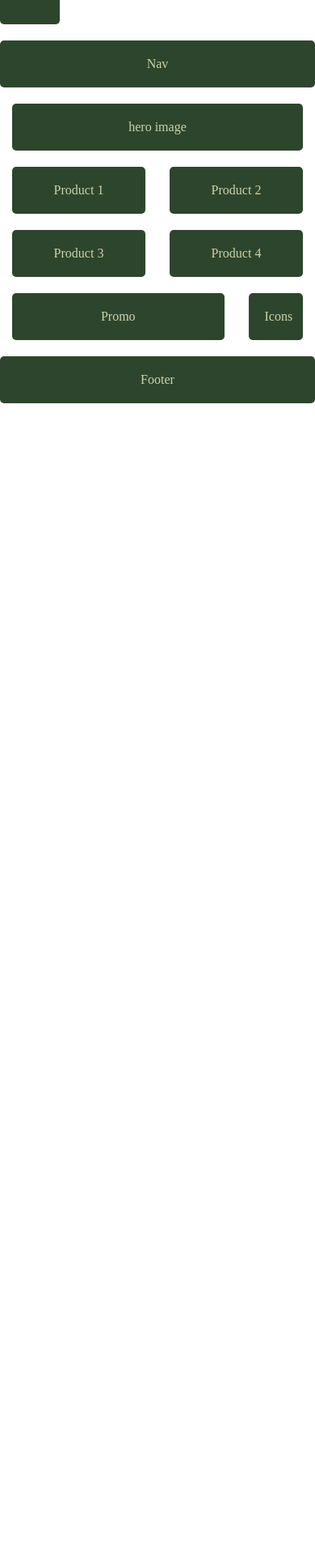
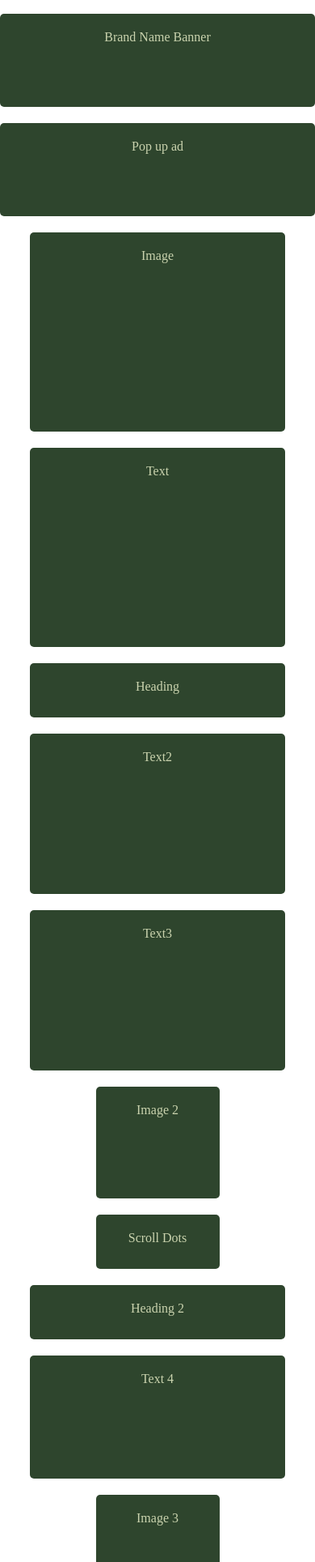
Before and after one commit to jasminechicoine/Chicoine_Jasmine_Project4, a plain HTML site: page index.html in a window 390 px wide. Shown: the part 71-2000 px from the top of the page at 81% size. Before the commit the page ends 844 px from the top, so only its background shows below. Drawn offline with Linux system fonts and the light colour scheme.

Commit message:
finished box layout for mobile size

```diff
--- a/css/grid.css
+++ b/css/grid.css
@@ -54,11 +54,11 @@ body, p, h1, h2, h3, h4, h5 {
  .grid-con {
    display: grid;
    grid-template-columns: repeat(4, minmax(0, 1fr));
-   grid-column-gap: 30px;
+   grid-column-gap: 10px;
    max-width: 1920px;
    margin: 0 auto;
-   padding-left: 15px;
-   padding-right: 15px;
+   padding-left: 37px;
+   padding-right: 37px;
 }
 
 /* A keyword indicating that the property contributes nothing to the grid item's placement, indicating auto-placement, an automatic span, or a default span of 1. */
--- a/css/main.css
+++ b/css/main.css
@@ -5,5 +5,75 @@
 }*/
 
 #main-logo {
-    height: 91px;
+
+
 }
+
+#hero {
+   height: 115px;
+}
+
+#pop-up {
+    height: 115px;
+}
+
+#image {
+   height: 246px;
+
+}
+
+#text {
+    height: 246px;
+}
+
+#heading {
+    height: 67px;
+}
+
+#text2 {
+    height: 198px;
+}
+
+#text3 {
+    height: 198px;
+}
+
+#image2 {
+    height:138px;
+}
+
+#dots {
+    height: 67px;
+}
+
+#heading2 {
+    height: 67px;
+}
+
+#text4 {
+    height: 152px;
+}
+
+#image3 {
+    height:138px;
+}
+
+#dots2 {
+    height: 67px;
+}
+
+#email {
+    height: 65px;
+}
+
+#sign-up {
+    height: 65px;
+}
+
+#socials-icon1 {
+    height: 54px;
+}
+
+#socials-icon2 {
+    height: 54px;
+}
--- a/index.html
+++ b/index.html
@@ -13,27 +13,77 @@
     <link href="css/main.css" rel="stylesheet">
 </head>
 <body>
-   <header class="full-width-grid-con" id="main-header">
+<header class="grid-con" id="main-header">
     <div class="box col-span-full col-end-1 m-col-start-1 m-col-end-3"
     id="main-logo">Logo</div>
-    <nav class="box col-span-full m-col-start-4 m-col-end-13">Nav</nav>
-
+    <nav class="box col-start-4 col-end-5 m-col-start-4 m-col-end-13">Nav</nav>
 </header>
 
-    <section class="grid-con" id="hero-con">
-        <div class="box col-span-full">hero image</div>
+    <section class="full-width-grid-con" id="hero-con">
+        <div id="hero" class="box col-span-full">Brand Name Banner</div>
+    </section>
+
+    <section class="full-width-grid-con">
+        <div id="pop-up" class="box col-span-full">Pop up ad</div>
     </section>
 
     <section class="grid-con">
-        <div class="box col-span-2 m-col-span-3">Product 1</div>
-        <div class="box col-span-2 m-col-span-3">Product 2</div>
-        <div class="box col-span-2 m-col-span-3">Product 3</div>
-        <div class="box col-span-2 m-col-span-3">Product 4</div>
+        <div id="image" class="box col-span-full">Image</div>
     </section>
+
     <section class="grid-con">
-        <div class="box col-start-1 col-end-4 m-col-start-1 m-col-end-1 l-col-start-1 l-col-end-9">Promo</div>
-        <div class="box col-start-4 col-end-5 m-col-start-10 m-col-end-13 l-col-start-9 l-col-end-13">Icons</div>
+        <div id="text" class="box col-span-full">Text</div>
     </section>
+
+    <section class="grid-con">
+        <div id="heading" class="box col-span-full">Heading</div>
+    </section>
+
+    <section class="grid-con">
+        <div id="text2" class="box col-span-full">Text2</div>
+    </section>
+
+    <section class="grid-con">
+        <div id="text3" class="box col-span-full">Text3</div>
+    </section>
+
+    <section class="grid-con">
+        <div id="image2" class="box col-start-2 col-end-4">Image 2</div>
+    </section>
+
+    <section class="grid-con">
+        <div id="dots" class="box col-start-2 col-end-4">Scroll Dots</div>
+    </section>
+
+    <section class="grid-con">
+        <div id="heading2" class="box col-span-full">Heading 2</div>
+    </section>
+
+    <section class="grid-con">
+        <div id="text4" class="box col-span-full">Text 4</div>
+    </section>
+
+    <section class="grid-con">
+        <div id="image3" class="box col-start-2 col-end-4">Image 3</div>
+    </section>
+
+    <section class="grid-con">
+        <div id="dots2" class="box col-start-2 col-end-4">Dots 2</div>
+    </section>
+
+    <section class="grid-con">
+        <div id="email" class="box col-span-full">Email</div>
+    </section>
+
+    <section class="grid-con">
+        <div id="sign-up" class="box col-start-2 col-end-4">Sign up</div>
+    </section>
+
+    <section class="grid-con">
+        <div id="socials-icon1" class="box col-start-2 col-end-2">Icon</div>
+        <div id="socials-icon2" class="box col-start-3 col-end-3">Icon</div>
+    </section>
+
     <footer class="full-width-grid-con">
         <div class="box col-span-full">Footer</div>
 
```
